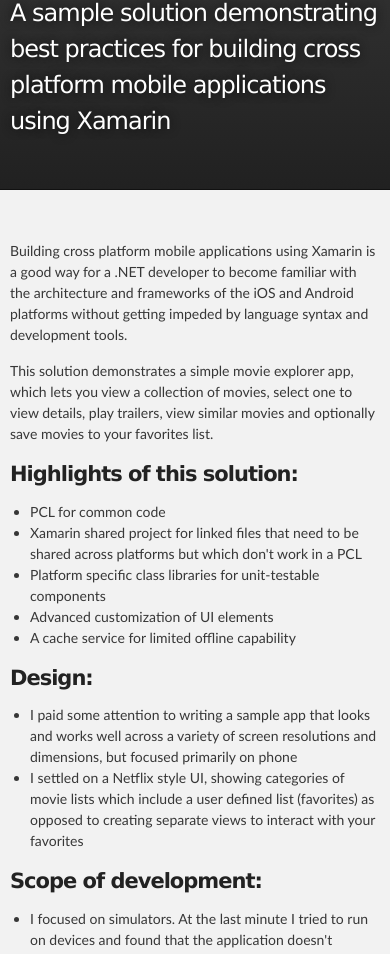
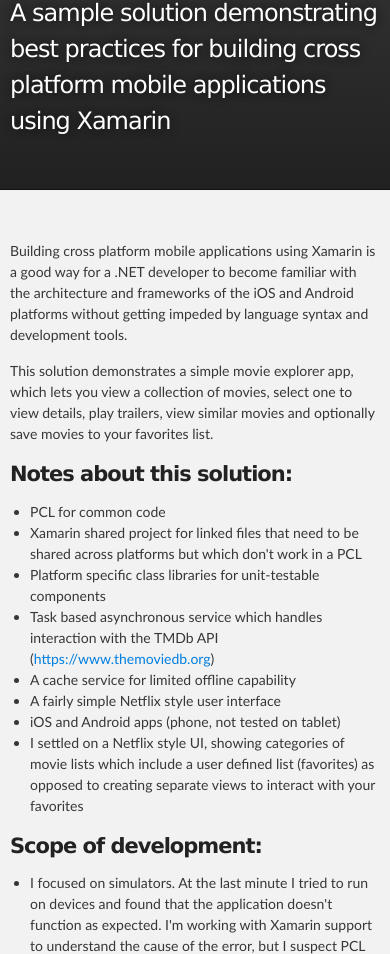
Before and after one commit to Robert-Altland/MovieExplorer, a plain HTML site: page index.html in a window 390 px wide. Shown: the part 113-1067 px from the top of the page. Drawn offline with Linux system fonts and the light colour scheme.

```diff
--- a/index.html
+++ b/index.html
@@ -36,21 +36,16 @@
 <p>This solution demonstrates a simple movie explorer app, which lets you view a collection of movies, select one to view details, play trailers, view similar movies and optionally save movies to your favorites list. </p>
 
 <h3>
-<a id="highlights-of-this-solution" class="anchor" href="#highlights-of-this-solution" aria-hidden="true"><span aria-hidden="true" class="octicon octicon-link"></span></a>Highlights of this solution:</h3>
+<a id="notes-about-this-solution" class="anchor" href="#notes-about-this-solution" aria-hidden="true"><span aria-hidden="true" class="octicon octicon-link"></span></a>Notes about this solution:</h3>
 
 <ul>
 <li>PCL for common code</li>
 <li>Xamarin shared project for linked files that need to be shared across platforms but which don't work in a PCL</li>
 <li>Platform specific class libraries for unit-testable components</li>
-<li>Advanced customization of UI elements</li>
+<li>Task based asynchronous service which handles interaction with the TMDb API (<a href="https://www.themoviedb.org">https://www.themoviedb.org</a>)</li>
 <li>A cache service for limited offline capability</li>
-</ul>
-
-<h3>
-<a id="design" class="anchor" href="#design" aria-hidden="true"><span aria-hidden="true" class="octicon octicon-link"></span></a>Design:</h3>
-
-<ul>
-<li>I paid some attention to writing a sample app that looks and works well across a variety of screen resolutions and dimensions, but focused primarily on phone </li>
+<li>A fairly simple Netflix style user interface</li>
+<li>iOS and Android apps (phone, not tested on tablet) </li>
 <li>I settled on a Netflix style UI, showing categories of movie lists which include a user defined list (favorites) as opposed to creating separate views to interact with your favorites</li>
 </ul>
 
```
Also changed, not shown: params.json (+1 -1 lines).
